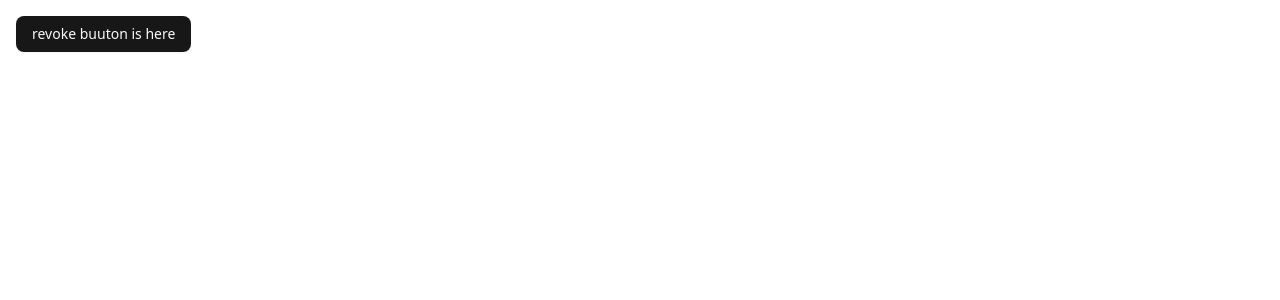
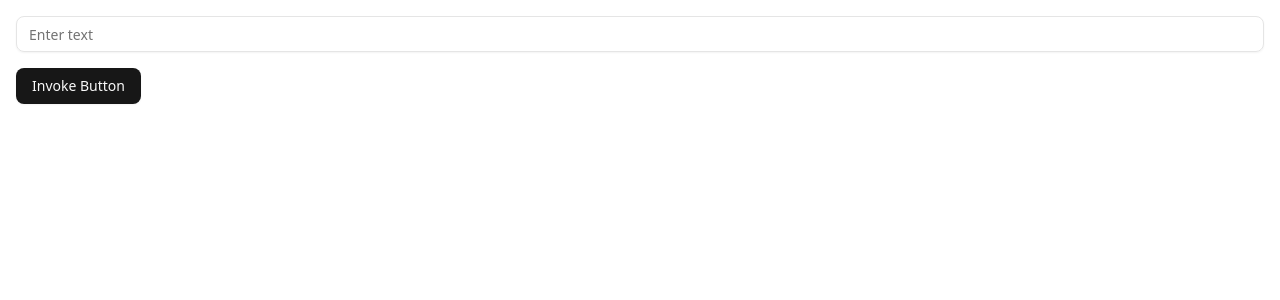
Before and after one commit to Helloflixofficial/Vibe-Saas, a Next.js app: page / in a window 1280 px wide. Shown: the top 300 px of the page. Built offline with nearby package versions, Linux system fonts and the light colour scheme.

Commit message:
setup-openai

```diff
--- a/package.json
+++ b/package.json
@@ -10,6 +10,7 @@
   },
   "dependencies": {
     "@hookform/resolvers": "^5.1.1",
+    "@inngest/agent-kit": "^0.9.0",
     "@prisma/client": "^6.11.1",
     "@radix-ui/react-accordion": "^1.2.11",
     "@radix-ui/react-alert-dialog": "^1.1.14",
--- a/src/app/page.tsx
+++ b/src/app/page.tsx
@@ -1,12 +1,16 @@
 "use client";
 
 import { Button } from "@/components/ui/button";
+import { Input } from "@/components/ui/input";
 import { useTRPC } from "@/trpc/client";
 import { useMutation } from "@tanstack/react-query";
 import { toast } from "sonner";
+import { useState } from "react";
 
 const Page = () => {
+  const [value, setValue] = useState("");
   const trpc = useTRPC();
+
   const invoke = useMutation(
     trpc.invoke.mutationOptions({
       onSuccess: () => {
@@ -14,13 +18,20 @@ const Page = () => {
       },
     })
   );
+
   return (
-    <div className="p-4  max-w-7xl max-auto">
+    <div className="p-4 max-w-7xl mx-auto">
+      <Input
+        value={value}
+        onChange={(e) => setValue(e.target.value)}
+        placeholder="Enter text"
+      />
       <Button
+        className="mt-4"
         disabled={invoke.isPending}
-        onClick={() => invoke.mutate({ text: "sharmaji" })}
+        onClick={() => invoke.mutate({ value })}
       >
-        revoke buuton is here
+        Invoke Button
       </Button>
     </div>
   );
--- a/src/inngest/functions.ts
+++ b/src/inngest/functions.ts
@@ -1,12 +1,25 @@
+import { openai, createAgent } from "@inngest/agent-kit";
 import { inngest } from "./client";
 
 export const helloWorld = inngest.createFunction(
     { id: "hello-world" },
     { event: "test/hello.world" },
-    async ({ event, step }) => {
-        await step.sleep("wait-a-momen", "30s");
-        await step.sleep("wait-a-moment", "10s");
-        await step.sleep("wait-a-moment", "5s");
-        return { message: `Hello ${event.data.email}!` };
-    },
+    async ({ event }) => {
+        const summarizer = createAgent({
+            name: "summarizer",
+            system: "You are an expert summarizer. You summarize in 2 words.",
+            model: openai({ model: "gpt-4o" }),
+        });
+
+        try {
+            const { output } = await summarizer.run(
+                `Summarize the following text: ${event.data.value}`
+            );
+            console.log("Output:", output);
+            return { output };
+        } catch (error) {
+            console.error("Summarizer error:", error);
+            return { error: (error as Error).message || "Unknown error" };
+        }
+    }
 );
--- a/src/trpc/routers/_app.ts
+++ b/src/trpc/routers/_app.ts
@@ -5,14 +5,14 @@ export const appRouter = createTRPCRouter({
     invoke: baseProcedure
         .input(
             z.object({
-                text: z.string(),
+                value: z.string(),
             }),
         )
         .mutation(async ({ input }) => {
             await inngest.send({
                 name: "test/hello.world",
                 data: {
-                    email: input.text
+                    value: input.value
                 }
             })
             return { ok: "success" }
```
Also changed, not shown: 1 other file (tests, documents, lock files or other folders).
